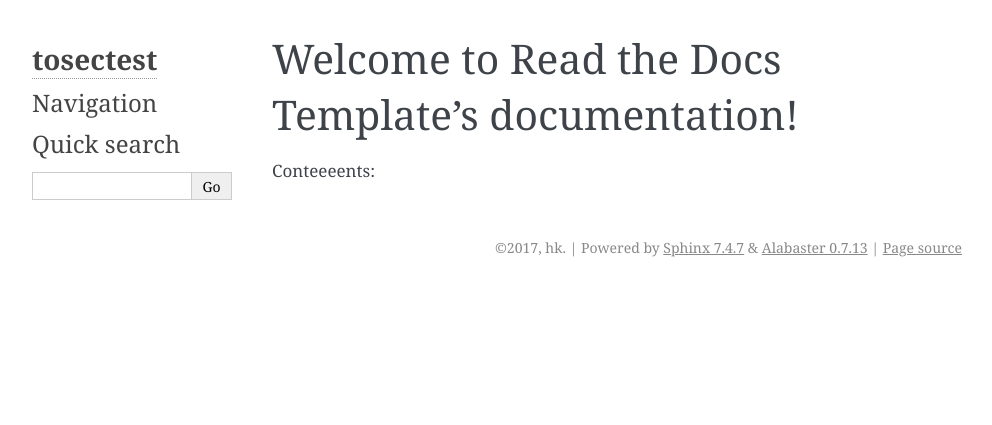
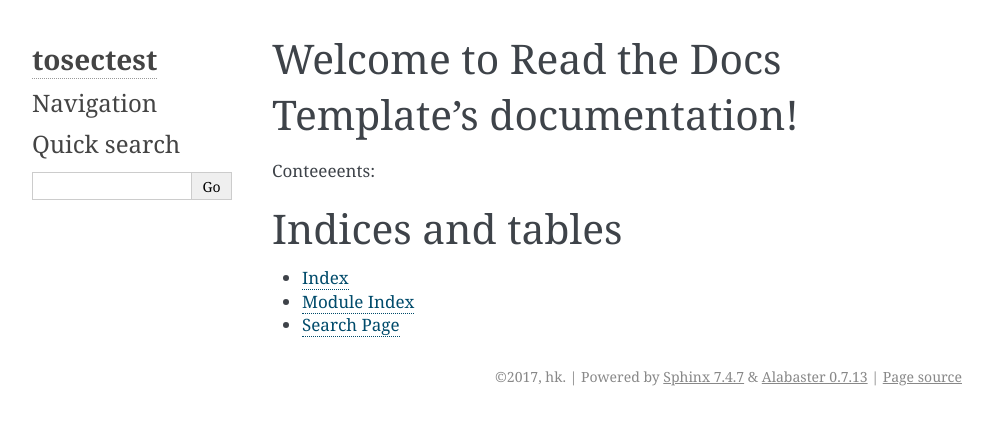
Before and after one commit to hkruisselbrink/tosectest, a Sphinx documentation site: the page built from docs/index.rst, in a window 1280 px wide. Shown: the top 425 px of the page, without its empty margins (148-1140 px from the left). Built offline with Sphinx 7.4.7, drawn with Linux system fonts in a browser that asks for light colours.

Commit message:
gitignore

```diff
--- a/docs/index.rst
+++ b/docs/index.rst
@@ -4,3 +4,15 @@ Welcome to Read the Docs Template's documentation!
 Conteeeents:
 
 .. toctree::
+   :maxdepth: 2
+   :glob:
+
+   *
+
+
+Indices and tables
+==================
+
+* :ref:`genindex`
+* :ref:`modindex`
+* :ref:`search`
```
